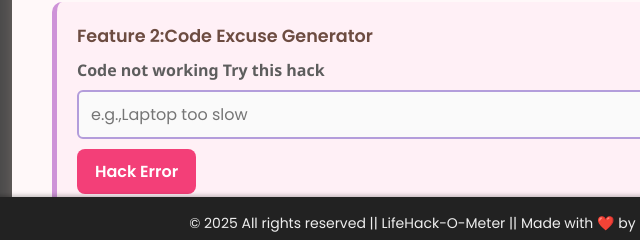
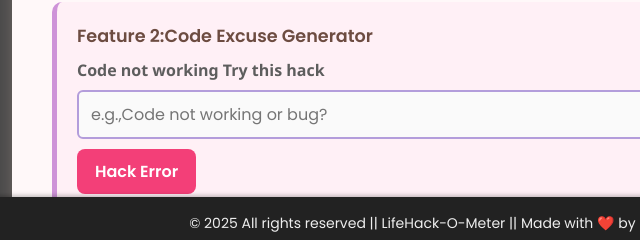
Before and after one commit to APURVA122/Hack-O-Meter, a plain HTML site: page index.html in a window 1280 px wide. Shown: the part 551-791 px from the top of the page, 178-818 px from the left. Drawn offline with Linux system fonts and the light colour scheme.

Commit message:
Updated layout in Html

```diff
--- a/index.html
+++ b/index.html
@@ -33,7 +33,7 @@
 <section>
     <p>Feature 2:Code Excuse Generator</p>
     <label for="codeinput">Code not working Try this hack<br>  </label>
-<input type="text" id="codeinput" placeholder="e.g.,Laptop too slow"/>
+<input type="text" id="codeinput" placeholder="e.g.,Code not working or bug?"/>
 <button class="btn btn-primary" onclick="codejuggad()" aria-label="Get funny code debugging excuses">Hack Error</button>
  <label for="voiceMode">Choose Voice:</label>
 <select id="voiceselect-code">
```
